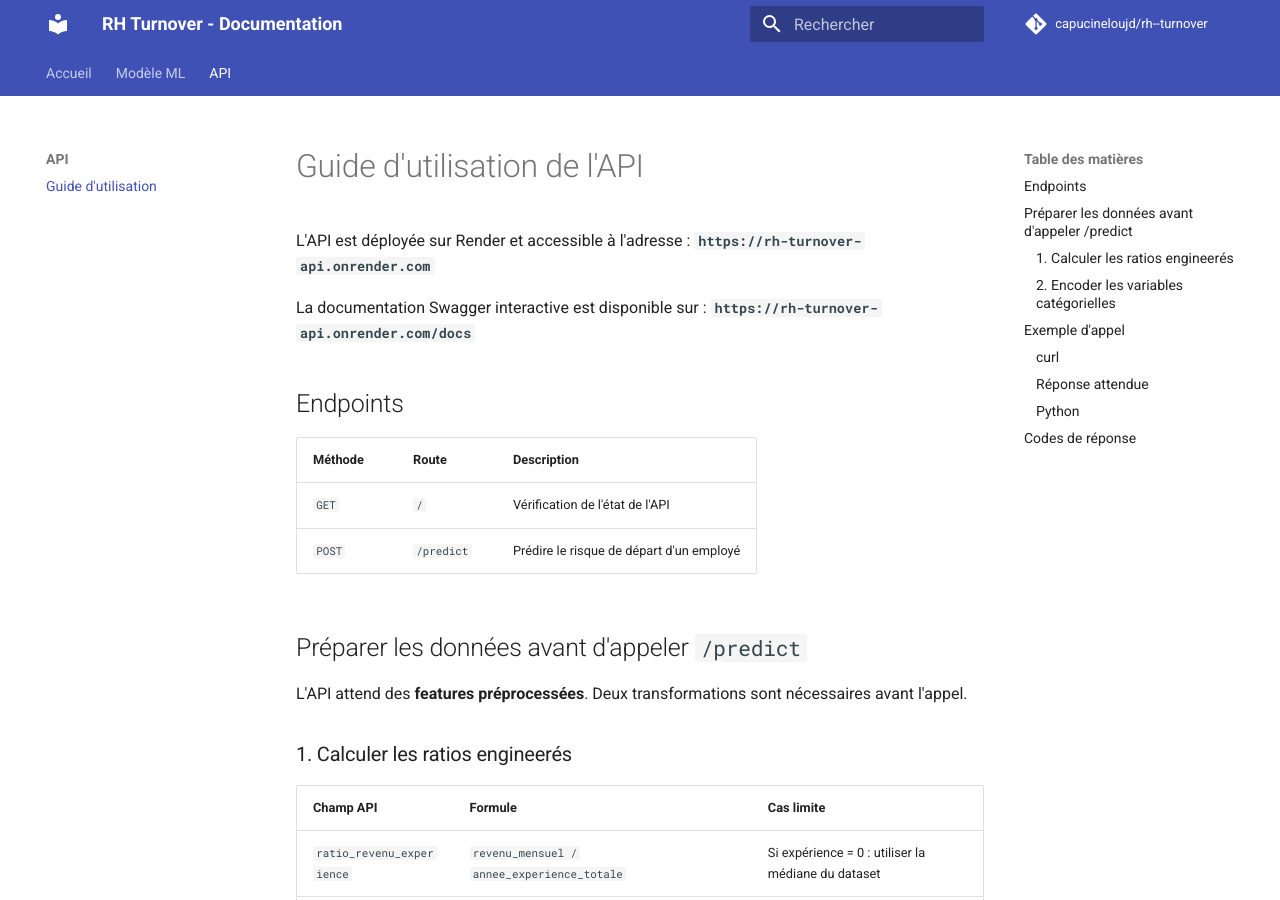
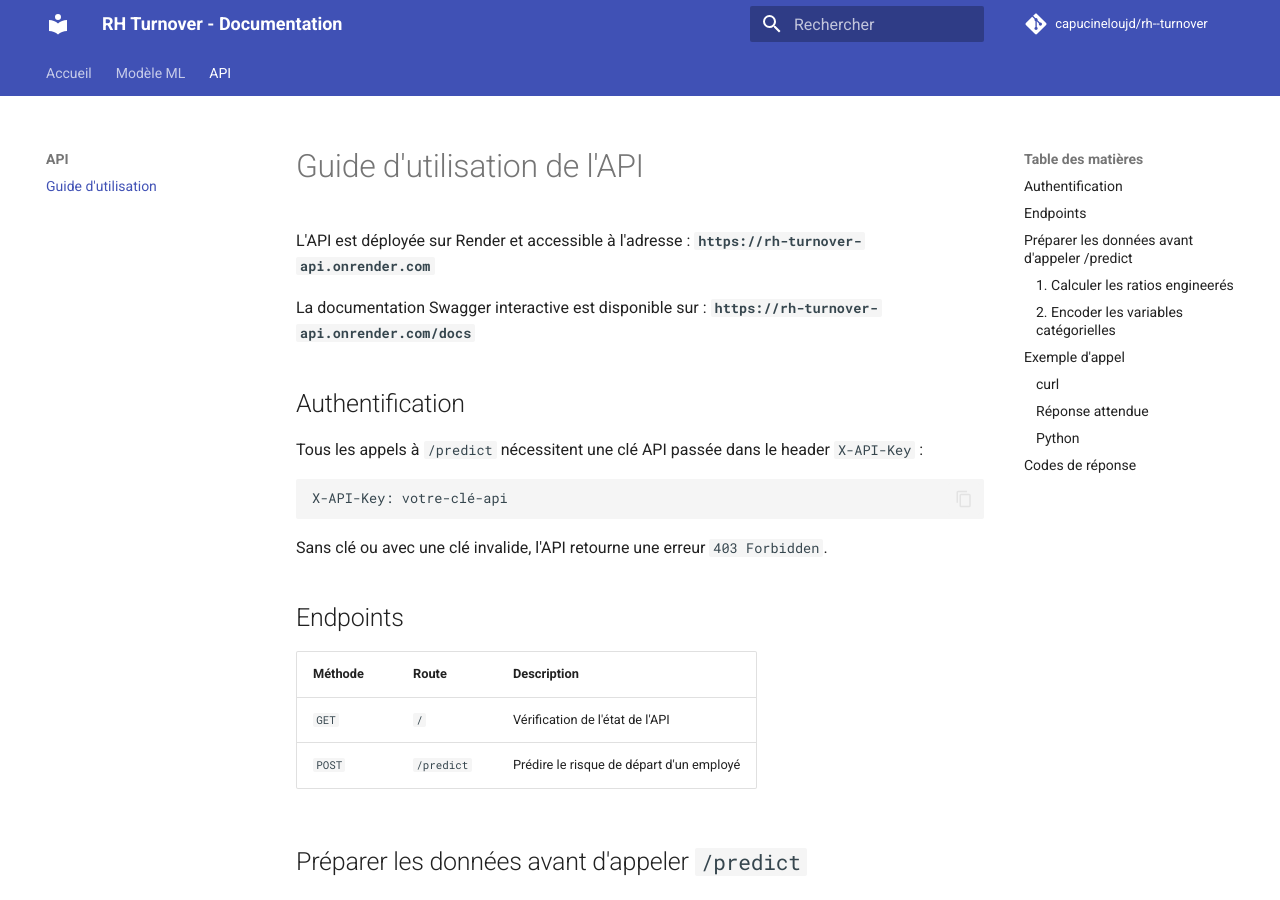
Before and after one commit to capucineloujd/rh--turnover, an MkDocs documentation site: the page built from docs/api.md, in a window 1280 px wide and 900 px high. Built offline with MkDocs 1.6.1 and Material for MkDocs 9.7.7, drawn with Linux system fonts in a browser that asks for light colours; comment, search, counter and statistics services are not loaded; some of the changed text lies outside the part shown.

Commit message:
docs: document API key authentication in api.md

````diff
--- a/docs/api.md
+++ b/docs/api.md
@@ -5,6 +5,16 @@ L'API est déployée sur Render et accessible à l'adresse :
 
 La documentation Swagger interactive est disponible sur :
 **`https://rh-turnover-api.onrender.com/docs`**
+
+## Authentification
+
+Tous les appels à `/predict` nécessitent une clé API passée dans le header `X-API-Key` :
+
+```
+X-API-Key: votre-clé-api
+```
+
+Sans clé ou avec une clé invalide, l'API retourne une erreur `403 Forbidden`.
 
 ## Endpoints
 
@@ -66,6 +76,7 @@ L'API attend des **features préprocessées**. Deux transformations sont nécess
 ```bash
 curl -X POST "https://rh-turnover-api.onrender.com/predict" \
   -H "Content-Type: application/json" \
+  -H "X-API-Key: votre-clé-api" \
   -d '{
     "id_employee": 42,
     "genre": 0,
@@ -142,6 +153,7 @@ payload = {
 response = requests.post(
     "https://rh-turnover-api.onrender.com/predict",
     json=payload,
+    headers={"X-API-Key": "votre-clé-api"},
 )
 print(response.json())
 # {"probabilite_depart": 0.712, "alerte": true}
@@ -152,4 +164,5 @@ print(response.json())
 | Code | Signification |
 |------|--------------|
 | `200` | Prédiction calculée avec succès |
+| `403` | Clé API manquante ou invalide |
 | `422` | Données invalides ou champ manquant - vérifier les types et plages de valeurs |
````
